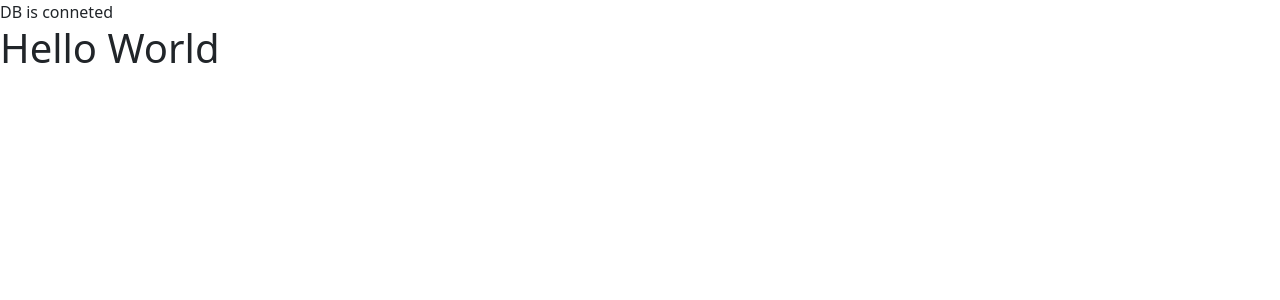
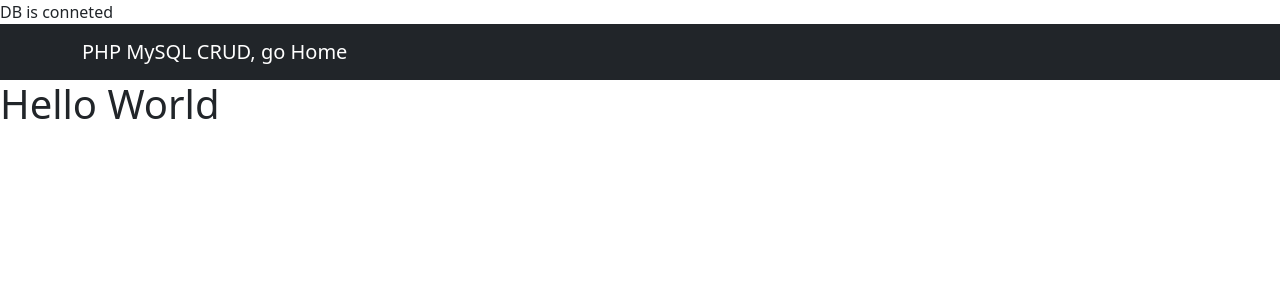
Before and after one commit to MaodeColombia/CRUD_PHP_MySQL, a PHP site: page /CRUD_PHP_MySQL/ in a window 1280 px wide. Shown: the top 300 px of the page. Run offline with PHP 8.4, Linux system fonts and the light colour scheme.

Commit message:
Uso de <nav>, uso sencillo

```diff
--- a/include/header.php
+++ b/include/header.php
@@ -15,3 +15,12 @@
 
     </head>
     <body>
+        <!-- Normalmente la navegación <nav> se hace en un archivo aparte, en este ejemplo se hace aqui -->
+        <!-- para saber más de <nav> https://www.w3schools.com/tags/tag_nav.asp, ahora dentro de la etiqueta <nav> se usan clases de bootstrap -->
+        <nav class = "navbar navbar-dark bg-dark">
+            <!-- se usa una clase container para que el contenido de la navegación esté centrado -->
+            <div class="container">
+                <!-- una eqiqueta <a> que sirve de logotipo y una clase de bootstrap para que se estilice, el href hace que retorne a inicio-->
+                <a href="index.php" class="navbar-brand">PHP MySQL CRUD, go Home</a>
+            </div>
+        </nav>
```
